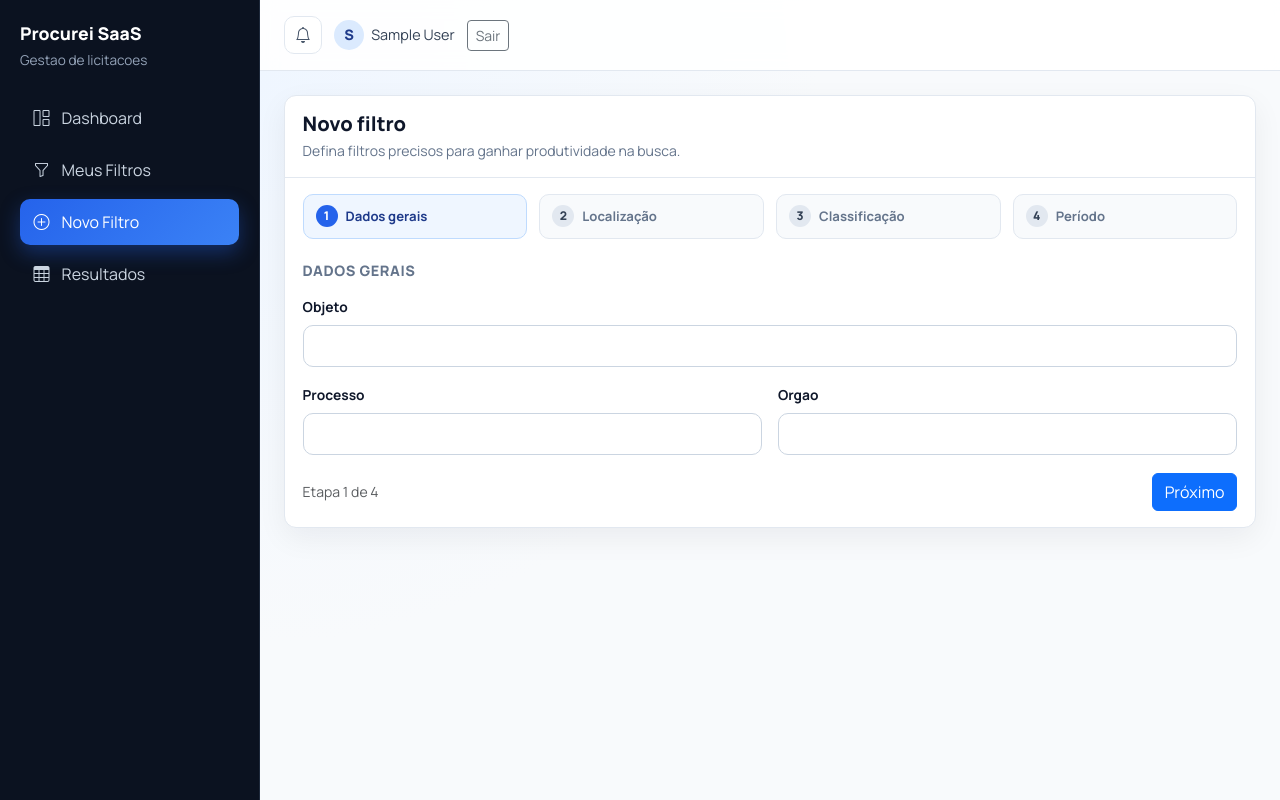
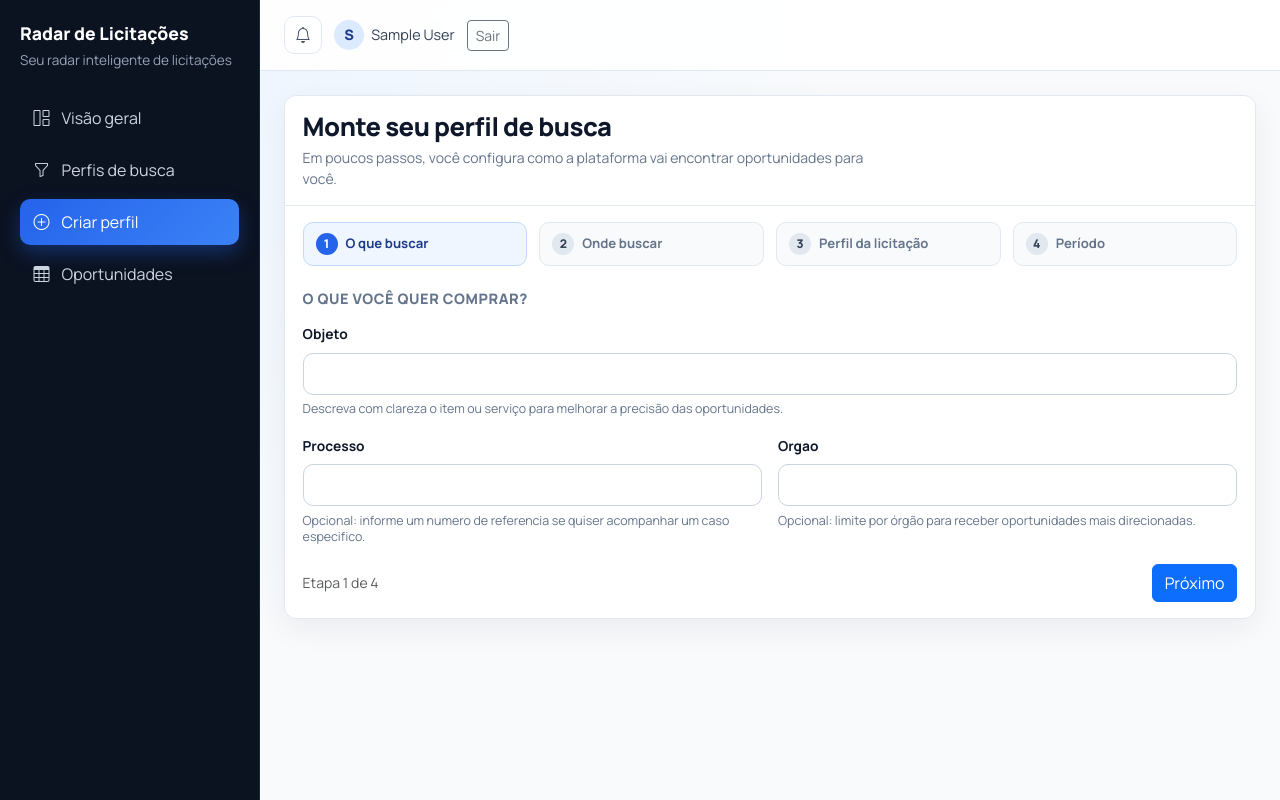
Before and after one commit to RafaelCirn3/compras-publicas-api-client, a Django app: page /filtros/novo/ in a window 1280 px wide. Run offline with Django 5.2, Linux system fonts and the light colour scheme; the visitor is signed in with stand-in values (Sample User, id 1); data that the repository does not hold is empty; some libraries are stand-ins or nearby versions.

Commit message:
feat: atualizar textos e melhorar a experiência do usuário nas páginas de autenticação e filtros

```diff
--- a/apps/accounts/templates/accounts/password_reset_complete.html
+++ b/apps/accounts/templates/accounts/password_reset_complete.html
@@ -2,8 +2,8 @@
 {% block title %}Senha alterada{% endblock %}
 {% block content %}
 <section class="auth-card">
-    <h2>Senha redefinida</h2>
-    <p>Sua senha foi alterada com sucesso. Voce ja pode entrar novamente.</p>
+    <h2>Tudo pronto</h2>
+    <p>Sua senha foi atualizada com sucesso. Agora é só entrar e continuar acompanhando oportunidades.</p>
     <a href="{% url 'accounts:login' %}" class="btn btn-primary w-100 mt-3">Entrar</a>
 </section>
 {% endblock %}
--- a/apps/accounts/templates/accounts/password_reset_done.html
+++ b/apps/accounts/templates/accounts/password_reset_done.html
@@ -3,7 +3,7 @@
 {% block content %}
 <section class="auth-card">
     <h2>Confira sua caixa de entrada</h2>
-    <p>Se o e-mail existir no sistema, voce recebera as instrucoes de redefinicao.</p>
+    <p>Se o e-mail estiver cadastrado, você receberá em instantes as instruções para continuar.</p>
     <a href="{% url 'accounts:login' %}" class="btn btn-primary w-100 mt-3">Voltar ao login</a>
 </section>
 {% endblock %}
--- a/apps/accounts/templates/accounts/password_reset_email.html
+++ b/apps/accounts/templates/accounts/password_reset_email.html
@@ -1,8 +1,8 @@
-Ola,
+Olá,
 
-Recebemos uma solicitacao para redefinir sua senha.
+Recebemos uma solicitação para redefinir sua senha.
 
 Acesse o link abaixo para criar uma nova senha:
 {{ protocol }}://{{ domain }}{% url 'accounts:password_reset_confirm' uidb64=uid token=token %}
 
-Se voce nao solicitou, pode ignorar este e-mail.
+Se você não solicitou, pode ignorar este e-mail.
--- a/apps/accounts/templates/accounts/password_reset_form.html
+++ b/apps/accounts/templates/accounts/password_reset_form.html
@@ -2,8 +2,8 @@
 {% block title %}Recuperar senha{% endblock %}
 {% block content %}
 <section class="auth-card">
-    <h2>Recuperar acesso</h2>
-    <p>Informe seu e-mail para receber um link de redefinicao.</p>
+    <h2>Recupere seu acesso</h2>
+    <p>Informe seu e-mail para voltar a acompanhar oportunidades rapidamente.</p>
 
     <form method="post">
         {% csrf_token %}
@@ -11,7 +11,7 @@
         <input id="id_email" type="email" name="email" class="form-control" placeholder="seu@email.com" value="{{ form.email.value|default:'' }}" required>
         {% if form.email.errors %}<div class="text-danger small mt-1">{{ form.email.errors|striptags }}</div>{% endif %}
         {% if form.non_field_errors %}<div class="text-danger small mt-1">{{ form.non_field_errors|striptags }}</div>{% endif %}
-        <button type="submit" class="btn btn-primary w-100 mt-4">Enviar e-mail</button>
+        <button type="submit" class="btn btn-primary w-100 mt-4" data-loading-text="Enviando instruções...">Enviar instruções</button>
     </form>
 
     <div class="auth-footer">
--- a/apps/filtros/templates/filtros/filtro_form.html
+++ b/apps/filtros/templates/filtros/filtro_form.html
@@ -7,36 +7,39 @@
 <section class="surface">
     <div class="surface-header">
         <div>
-            <h1 class="page-title h5 mb-0">{{ titulo }}</h1>
-            <p class="page-subtitle small">Defina filtros precisos para ganhar produtividade na busca.</p>
+            <h1 class="page-title h5 mb-0">Monte seu perfil de busca</h1>
+            <p class="page-subtitle small">Em poucos passos, você configura como a plataforma vai encontrar oportunidades para você.</p>
         </div>
     </div>
     <div class="surface-body">
     <form method="post" data-form-stepper>
         {% csrf_token %}
         <div class="stepper-track" aria-label="Etapas do formulário">
-            <div class="step-chip" data-step-chip><strong>1</strong><span>Dados gerais</span></div>
-            <div class="step-chip" data-step-chip><strong>2</strong><span>Localização</span></div>
-            <div class="step-chip" data-step-chip><strong>3</strong><span>Classificação</span></div>
+            <div class="step-chip" data-step-chip><strong>1</strong><span>O que buscar</span></div>
+            <div class="step-chip" data-step-chip><strong>2</strong><span>Onde buscar</span></div>
+            <div class="step-chip" data-step-chip><strong>3</strong><span>Perfil da licitação</span></div>
             <div class="step-chip" data-step-chip><strong>4</strong><span>Período</span></div>
         </div>
 
         <section class="step-panel" data-step-panel>
             <div class="form-grid">
-                <h2 class="form-section-title">Dados gerais</h2>
+                <h2 class="form-section-title">O que você quer comprar?</h2>
                 <div class="field-span-2">
                     <label class="form-label" for="{{ form.objeto.id_for_label }}">{{ form.objeto.label }}</label>
                     {{ form.objeto }}
+                    <p class="field-helper">Descreva com clareza o item ou serviço para melhorar a precisão das oportunidades.</p>
                     {% if form.objeto.errors %}<div class="text-danger small mt-1">{{ form.objeto.errors|striptags }}</div>{% endif %}
                 </div>
                 <div>
                     <label class="form-label" for="{{ form.processo.id_for_label }}">{{ form.processo.label }}</label>
                     {{ form.processo }}
+                    <p class="field-helper">Opcional: informe um numero de referencia se quiser acompanhar um caso especifico.</p>
                     {% if form.processo.errors %}<div class="text-danger small mt-1">{{ form.processo.errors|striptags }}</div>{% endif %}
                 </div>
                 <div>
                     <label class="form-label" for="{{ form.orgao.id_for_label }}">{{ form.orgao.label }}</label>
                     {{ form.orgao }}
+                    <p class="field-helper">Opcional: limite por órgão para receber oportunidades mais direcionadas.</p>
                     {% if form.orgao.errors %}<div class="text-danger small mt-1">{{ form.orgao.errors|striptags }}</div>{% endif %}
                 </div>
             </div>
@@ -50,15 +53,17 @@
 
         <section class="step-panel" data-step-panel>
             <div class="form-grid">
-                <h2 class="form-section-title">Localização</h2>
+                <h2 class="form-section-title">Onde deseja atuar?</h2>
                 <div>
                     <label class="form-label" for="{{ form.uf.id_for_label }}">{{ form.uf.label }}</label>
                     {{ form.uf }}
+                    <p class="field-helper">Escolha o estado para priorizar oportunidades da sua área de interesse.</p>
                     {% if form.uf.errors %}<div class="text-danger small mt-1">{{ form.uf.errors|striptags }}</div>{% endif %}
                 </div>
                 <div>
                     <label class="form-label" for="{{ form.municipio.id_for_label }}">{{ form.municipio.label }}</label>
                     {{ form.municipio }}
+                    <p class="field-helper">Opcional: refine por municipio para resultados ainda mais relevantes.</p>
                     {% if form.municipio.errors %}<div class="text-danger small mt-1">{{ form.municipio.errors|striptags }}</div>{% endif %}
                 </div>
             </div>
@@ -73,25 +78,29 @@
 
         <section class="step-panel" data-step-panel>
             <div class="form-grid">
-                <h2 class="form-section-title">Classificação</h2>
+                <h2 class="form-section-title">Como a licitação deve ser?</h2>
                 <div>
                     <label class="form-label" for="{{ form.status.id_for_label }}">{{ form.status.label }}</label>
                     {{ form.status }}
+                    <p class="field-helper">Defina o momento da oportunidade (ex.: abertas para proposta).</p>
                     {% if form.status.errors %}<div class="text-danger small mt-1">{{ form.status.errors|striptags }}</div>{% endif %}
                 </div>
                 <div>
                     <label class="form-label" for="{{ form.modalidade.id_for_label }}">{{ form.modalidade.label }}</label>
                     {{ form.modalidade }}
+                    <p class="field-helper">Escolha o tipo de modalidade para focar no seu perfil de compra.</p>
                     {% if form.modalidade.errors %}<div class="text-danger small mt-1">{{ form.modalidade.errors|striptags }}</div>{% endif %}
                 </div>
                 <div>
                     <label class="form-label" for="{{ form.realizacao.id_for_label }}">{{ form.realizacao.label }}</label>
                     {{ form.realizacao }}
+                    <p class="field-helper">Filtre pela forma de realização para combinar com sua operação.</p>
                     {% if form.realizacao.errors %}<div class="text-danger small mt-1">{{ form.realizacao.errors|striptags }}</div>{% endif %}
                 </div>
                 <div>
                     <label class="form-label" for="{{ form.julgamento.id_for_label }}">{{ form.julgamento.label }}</label>
                     {{ form.julgamento }}
+                    <p class="field-helper">Selecione o criterio de julgamento que faz sentido para seu negocio.</p>
                     {% if form.julgamento.errors %}<div class="text-danger small mt-1">{{ form.julgamento.errors|striptags }}</div>{% endif %}
                 </div>
             </div>
@@ -106,15 +115,17 @@
 
         <section class="step-panel" data-step-panel>
             <div class="form-grid">
-                <h2 class="form-section-title">Período</h2>
+                <h2 class="form-section-title">Período de interesse</h2>
                 <div>
                     <label class="form-label" for="{{ form.periodo_inicio.id_for_label }}">{{ form.periodo_inicio.label }}</label>
                     {{ form.periodo_inicio }}
+                    <p class="field-helper">Data inicial para considerar apenas oportunidades dentro da sua janela.</p>
                     {% if form.periodo_inicio.errors %}<div class="text-danger small mt-1">{{ form.periodo_inicio.errors|striptags }}</div>{% endif %}
                 </div>
                 <div>
                     <label class="form-label" for="{{ form.periodo_fim.id_for_label }}">{{ form.periodo_fim.label }}</label>
                     {{ form.periodo_fim }}
+                    <p class="field-helper">Data final para concluir o recorte de oportunidades desejadas.</p>
                     {% if form.periodo_fim.errors %}<div class="text-danger small mt-1">{{ form.periodo_fim.errors|striptags }}</div>{% endif %}
                 </div>
             </div>
@@ -122,7 +133,7 @@
                 <span class="text-muted small">Etapa 4 de 4</span>
                 <div class="right">
                     <button class="btn btn-outline-secondary" type="button" data-step-prev>Voltar</button>
-                    <button type="submit" class="btn btn-primary">Salvar filtro</button>
+                    <button type="submit" class="btn btn-primary" data-loading-text="Buscando oportunidades para você...">Buscar oportunidades agora</button>
                     <a href="{% url 'filtros:list' %}" class="btn btn-secondary">Cancelar</a>
                 </div>
             </div>
--- a/static/css/style.css
+++ b/static/css/style.css
@@ -195,13 +195,15 @@ a {
 
 .page-title {
     margin: 0;
-    font-size: 1.25rem;
+    font-size: clamp(1.35rem, 2vw, 1.9rem);
     font-weight: 800;
+    letter-spacing: -0.02em;
 }
 
 .page-subtitle {
     margin: 0.25rem 0 0;
     color: var(--muted);
+    max-width: 68ch;
 }
 
 .metric-grid {
@@ -216,6 +218,7 @@ a {
     border: 1px solid var(--border);
     border-radius: var(--radius);
     padding: 1rem;
+    box-shadow: 0 8px 18px rgba(15, 23, 42, 0.04);
 }
 
 .metric-label {
@@ -288,6 +291,11 @@ a {
 .icon-btn:hover {
     background: #f8fafc;
     color: #0f172a;
+}
+
+.icon-btn:disabled {
+    opacity: 0.45;
+    cursor: not-allowed;
 }
 
 .form-grid {
@@ -400,6 +408,13 @@ a {
 .form-label {
     font-weight: 700;
     font-size: 0.86rem;
+}
+
+.field-helper {
+    margin: 0.4rem 0 0;
+    font-size: 0.78rem;
+    color: var(--muted);
+    line-height: 1.35;
 }
 
 .form-control,
--- a/static/js/app.js
+++ b/static/js/app.js
@@ -16,9 +16,10 @@ document.addEventListener("DOMContentLoaded", () => {
                 return;
             }
 
+            const loadingText = submitBtn.dataset.loadingText || "Processando...";
             submitBtn.dataset.originalText = submitBtn.innerHTML;
             submitBtn.disabled = true;
-            submitBtn.innerHTML = "<span class='spinner-border spinner-border-sm me-2' aria-hidden='true'></span>Processando...";
+            submitBtn.innerHTML = `<span class='spinner-border spinner-border-sm me-2' aria-hidden='true'></span>${loadingText}`;
         });
     });
 
--- a/templates/auth_base.html
+++ b/templates/auth_base.html
@@ -17,9 +17,9 @@
 <div class="auth-shell">
     <div class="auth-art">
         <div class="auth-art__content">
-            <p class="eyebrow">Aumente sua produtividade</p>
-            <h1>Gerencie filtros de licitacoes com foco total.</h1>
-            <p>Automacao inteligente, painel limpo e fluxo de trabalho rapido para sua equipe.</p>
+            <p class="eyebrow">Inteligência aplicada a compras públicas</p>
+            <h1>Receba oportunidades certas sem busca manual.</h1>
+            <p>Defina seu perfil uma vez e deixe a plataforma encontrar as melhores licitações para você.</p>
         </div>
     </div>
     <main class="auth-main">
--- a/templates/base.html
+++ b/templates/base.html
@@ -4,7 +4,7 @@
 <head>
     <meta charset="utf-8">
     <meta name="viewport" content="width=device-width, initial-scale=1">
-    <title>{% block title %}RPA Licitacoes{% endblock %}</title>
+    <title>{% block title %}Radar de Licitações{% endblock %}</title>
     <link rel="preconnect" href="https://fonts.googleapis.com">
     <link rel="preconnect" href="https://fonts.gstatic.com" crossorigin>
     <link href="https://fonts.googleapis.com/css2?family=Manrope:wght@400;500;600;700;800&display=swap" rel="stylesheet">
@@ -17,26 +17,26 @@
 <div class="app-shell" data-sidebar-state="open">
     <aside class="app-sidebar" id="appSidebar" aria-label="Menu principal">
         <div class="brand-zone">
-            <a href="{% url 'filtros:dashboard' %}" class="brand-link">Procurei SaaS</a>
-            <p class="brand-subtitle">Gestao de licitacoes</p>
+            <a href="{% url 'filtros:dashboard' %}" class="brand-link">Radar de Licitações</a>
+            <p class="brand-subtitle">Seu radar inteligente de licitações</p>
         </div>
 
         <nav class="sidebar-nav">
             <a href="{% url 'filtros:dashboard' %}" class="nav-item {% if request.resolver_match.url_name == 'dashboard' %}active{% endif %}">
                 <i class="bi bi-grid-1x2"></i>
-                <span>Dashboard</span>
+                <span>Visão geral</span>
             </a>
             <a href="{% url 'filtros:list' %}" class="nav-item {% if request.resolver_match.url_name == 'list' %}active{% endif %}">
                 <i class="bi bi-funnel"></i>
-                <span>Meus Filtros</span>
+                <span>Perfis de busca</span>
             </a>
             <a href="{% url 'filtros:create' %}" class="nav-item {% if request.resolver_match.url_name == 'create' %}active{% endif %}">
                 <i class="bi bi-plus-circle"></i>
-                <span>Novo Filtro</span>
+                <span>Criar perfil</span>
             </a>
             <a href="{% url 'rpa:resultado' %}" class="nav-item {% if request.resolver_match.url_name == 'resultado' %}active{% endif %}">
                 <i class="bi bi-table"></i>
-                <span>Resultados</span>
+                <span>Oportunidades</span>
             </a>
         </nav>
     </aside>
@@ -48,11 +48,11 @@
             </button>
 
             <div class="topbar-right">
-                <button class="icon-ghost" type="button" aria-label="Notificacoes">
+                <button class="icon-ghost" type="button" aria-label="Alertas e notificações">
                     <i class="bi bi-bell"></i>
                 </button>
                 {% if request.user.is_authenticated %}
-                <div class="user-chip" aria-label="Usuario logado">
+                <div class="user-chip" aria-label="Usuário logado">
                     <span class="user-avatar">{{ request.user.first_name|default:request.user.username|slice:':1'|upper }}</span>
                     <span>{{ request.user.get_full_name|default:request.user.username }}</span>
                 </div>
```
Also changed, not shown: apps/accounts/templates/accounts/login.html (+5 -5 lines), apps/accounts/templates/accounts/password_reset_confirm.html (+5 -5 lines), apps/accounts/templates/accounts/register.html (+4 -4 lines), apps/filtros/templates/filtros/dashboard.html (+17 -13 lines), apps/filtros/templates/filtros/filtro_delete.html (+4 -4 lines), apps/filtros/templates/filtros/filtro_list.html (+14 -11 lines), apps/rpa/templates/rpa/executar.html (+4 -4 lines), apps/rpa/templates/rpa/resultado.html (+12 -11 lines).
